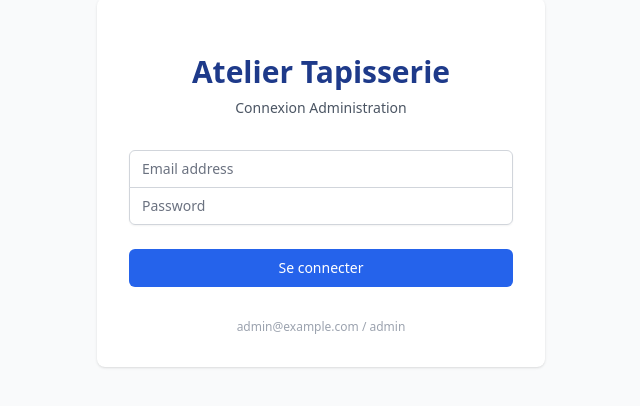
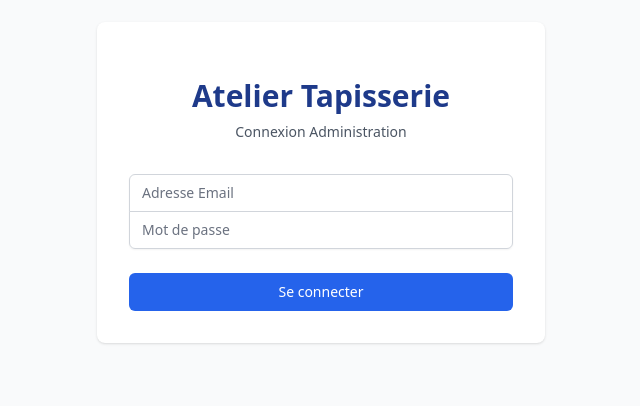
Before and after one commit to fyls237/atelier-tapisserie-, a React (Vite) app in the folder frontend/: page /login in a window 1280 px wide. Shown: the part 218-624 px from the top of the page, without its empty margins (319-959 px from the left). Built offline with nearby package versions, Linux system fonts and the light colour scheme.

Commit message:
fix(ui): remove double navbar and fix login syntax errors

```diff
--- a/frontend/src/pages/Dashboard.jsx
+++ b/frontend/src/pages/Dashboard.jsx
@@ -1,7 +1,7 @@
 import { useState, useEffect } from 'react';
 import { useAuth } from '../context/AuthContext';
 import api from '../lib/axios';
-import { Plus, Pencil, Trash2, LogOut } from 'lucide-react';
+import { Plus, Pencil, Trash2 } from 'lucide-react';
 import ProductForm from '../components/ProductForm';
 
 export default function Dashboard() {
@@ -55,26 +55,7 @@
 
     return (
         <div className="min-h-screen bg-gray-100">
-            {/* Navbar */}
-            <nav className="bg-white shadow-sm sticky top-0 z-10">
-                <div className="max-w-7xl mx-auto px-4 sm:px-6 lg:px-8">
-                    <div className="flex justify-between h-16">
-                        <div className="flex items-center">
-                            <h1 className="text-xl font-bold text-gray-800">Atelier Tapisserie - Admin</h1>
-                        </div>
-                        <div className="flex items-center space-x-4">
-                            <span className="text-gray-500 text-sm hidden sm:block">Admin</span>
-                            <button
-                                onClick={logout}
-                                className="flex items-center text-gray-600 hover:text-red-600 transition"
-                                title="Déconnexion"
-                            >
-                                <LogOut size={20} />
-                            </button>
-                        </div>
-                    </div>
-                </div>
-            </nav>
+            {/* Navbar supprimée (gérée par AdminLayout) */}
 
             <main className="max-w-7xl mx-auto py-6 sm:px-6 lg:px-8">
                 {/* Header Actions */}
--- a/frontend/src/pages/Login.jsx
+++ b/frontend/src/pages/Login.jsx
@@ -39,7 +39,8 @@
                                 type="email"
                                 required
                                 className="appearance-none rounded-none relative block w-full px-3 py-2 border border-gray-300 placeholder-gray-500 text-gray-900 rounded-t-md focus:outline-none focus:ring-blue-500 focus:border-blue-500 focus:z-10 sm:text-sm"
-                                placeholder="Email address"
+                                className="appearance-none rounded-none relative block w-full px-3 py-2 border border-gray-300 placeholder-gray-500 text-gray-900 rounded-t-md focus:outline-none focus:ring-blue-500 focus:border-blue-500 focus:z-10 sm:text-sm"
+                                placeholder="Adresse Email"
                                 value={email}
                                 onChange={(e) => setEmail(e.target.value)}
                             />
@@ -49,7 +50,7 @@
                                 type="password"
                                 required
                                 className="appearance-none rounded-none relative block w-full px-3 py-2 border border-gray-300 placeholder-gray-500 text-gray-900 rounded-b-md focus:outline-none focus:ring-blue-500 focus:border-blue-500 focus:z-10 sm:text-sm"
-                                placeholder="Password"
+                                placeholder="Mot de passe"
                                 value={password}
                                 onChange={(e) => setPassword(e.target.value)}
                             />
@@ -71,9 +72,6 @@
                         </button>
                     </div>
                 </form>
-                <div className="text-center text-xs text-gray-400">
-                    admin@example.com / admin
-                </div>
             </div>
         </div>
     );
```
